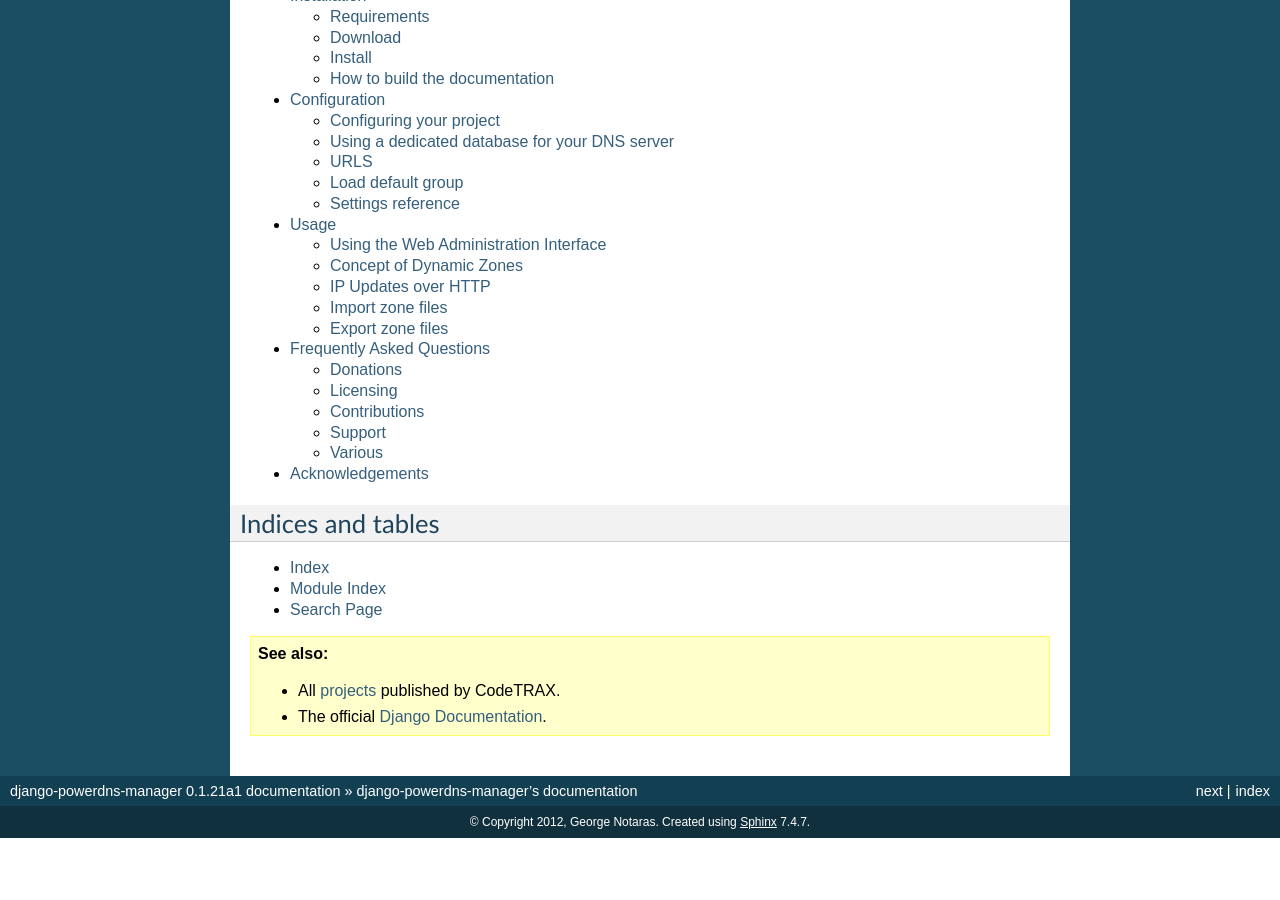
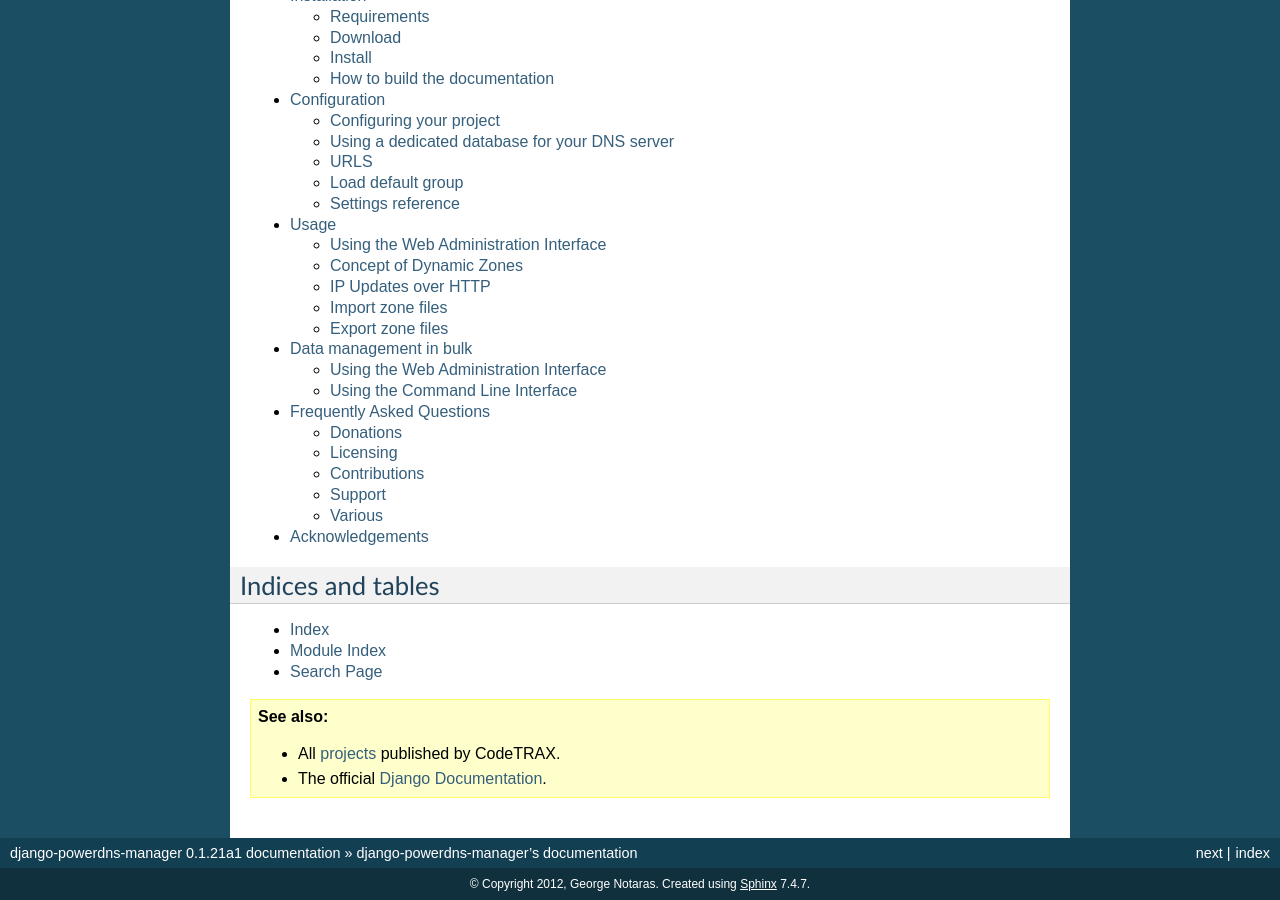
Before and after one commit to kumina/django-powerdns-manager, a Sphinx documentation site: the page built from docs/index.rst, in a window 1280 px wide and 900 px high, scrolled down 958 px. Built offline with Sphinx 7.4.7, drawn with Linux system fonts in a browser that asks for light colours; before the commit the page ends 1796 px from its top, so only the background shows below that.

Commit message:
Added section about data management in bulk.

```diff
--- /dev/null
+++ b/docs/bulkdata.rst
@@ -0,0 +1,31 @@
+
+=======================
+Data management in bulk
+=======================
+
+This section contains information, including examples, about how to manage data
+in bulk directly through the web interface or by using the command line interface.
+
+
+Using the Web Administration Interface
+======================================
+
+TODO
+
+Using actions:
+
+- set zone type (NATIVE, MASTER, SLAVE)
+- set TTL on all zone resource records
+
+
+Using the Command Line Interface
+================================
+
+exportzones
+-----------
+
+importzones
+-----------
+
+importaxfr
+----------
--- a/docs/index.rst
+++ b/docs/index.rst
@@ -55,6 +55,7 @@ Contents:
    installation
    configuration
    usage
+   bulkdata
    faq
    acknowledgements
 
```
